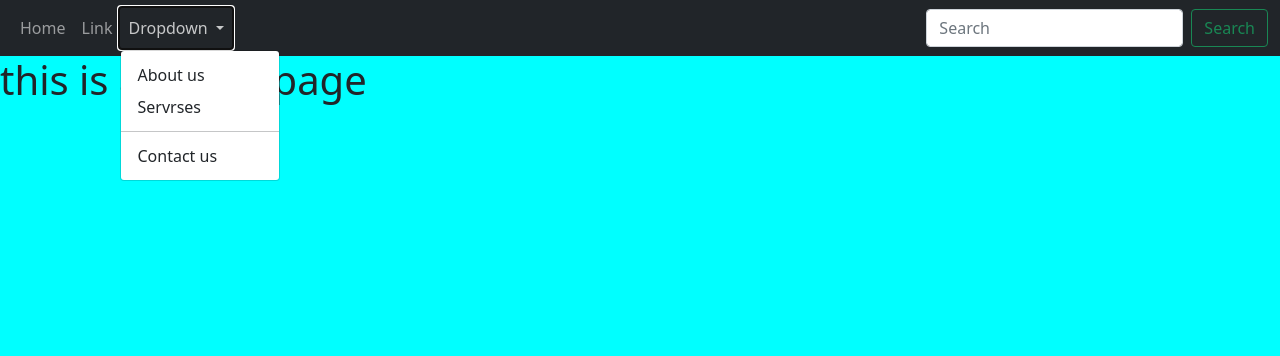
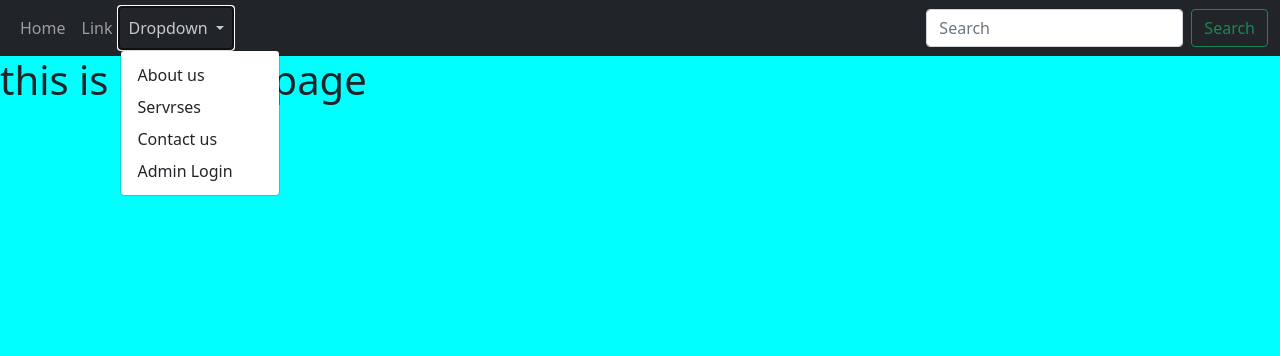
Before and after one commit to Arvindtomar170/django, a Django app: page /about in a window 1280 px wide, after a click on "Dropdown". Shown: the top 356 px of the page. Run offline with Django 4.2, Linux system fonts and the light colour scheme.

Commit message:
adding admin feature

```diff
--- a/templates/base.html
+++ b/templates/base.html
@@ -38,10 +38,8 @@
                         <ul class="dropdown-menu" aria-labelledby="navbarDropdown">
                             <li><a class="dropdown-item" href="/about">About us</a></li>
                             <li><a class="dropdown-item" href="/servises">Servrses</a></li>
-                            <li>
-                                <hr class="dropdown-divider">
-                            </li>
                             <li><a class="dropdown-item" href="/contact">Contact us</a></li>
+                            <li><a class="dropdown-item" href="/admin">Admin Login</a></li>
                         </ul>
                     </li>
                 </ul>
```
